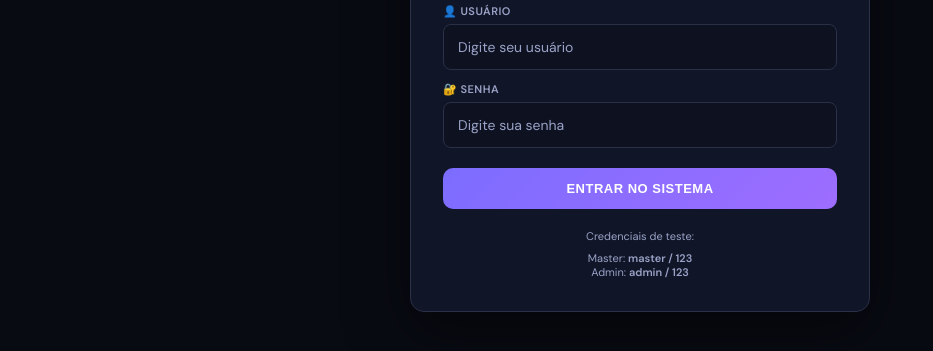
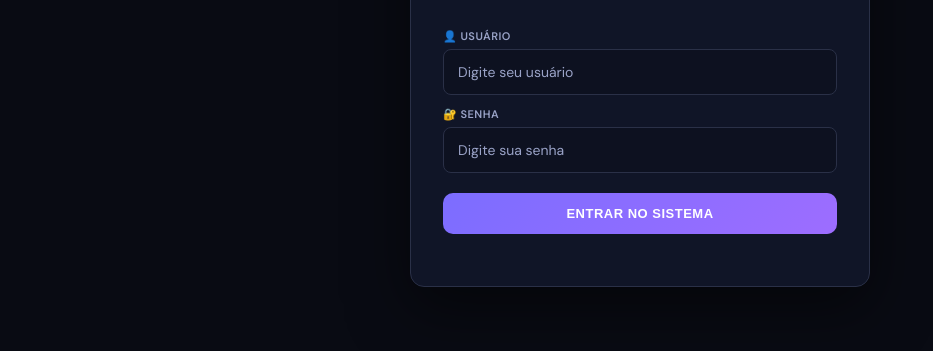
Before and after one commit to JLucasM04/outletpro, a plain HTML site: page index.html in a window 1280 px wide. Shown: the part 311-662 px from the top of the page, without its empty margins (0-933 px from the left). Drawn offline with Linux system fonts and the light colour scheme.

Commit message:
security: remover credenciais de teste do frontend
- Remove hardcoded credentials from index.html login footer
- Remove DEFAULT_USERS array with master/admin test accounts
- Remove test credentials from outlet-system_3.html localStorage
- All user authentication now handled via server API only

Melhora segurança para release comercial.

```diff
--- a/index.html
+++ b/index.html
@@ -224,19 +224,13 @@
             </div>
 
             <div class="login-footer">
-                <div style="margin-top: 16px;">Credenciais de teste:</div>
-                <div style="margin-top: 8px;">Master: <strong>master / 123</strong></div>
-                <div>Admin: <strong>admin / 123</strong></div>
+                <!-- Credenciais gerenciadas pelo servidor - veja documentação -->
             </div>
         </div>
     </div>
 
     <script>
-        // Dados padrão do sistema
-        var DEFAULT_USERS = [
-            { id: 0, nome: 'Master Admin', user: 'master', senha: '123', email: 'master@outletpro.com', type: 'master', status: 'Ativo' },
-            { id: 1, nome: 'Admin Empresa', user: 'admin', senha: '123', email: 'admin@outletpro.com', company_id: 1, type: 'admin', status: 'Ativo' }
-        ];
+        // Usuários carregados do servidor - sem credenciais hardcoded
 
         function handleLogin(event) {
             event.preventDefault();
```
Also changed, not shown: outlet-system_3.html (+2 -5 lines).
